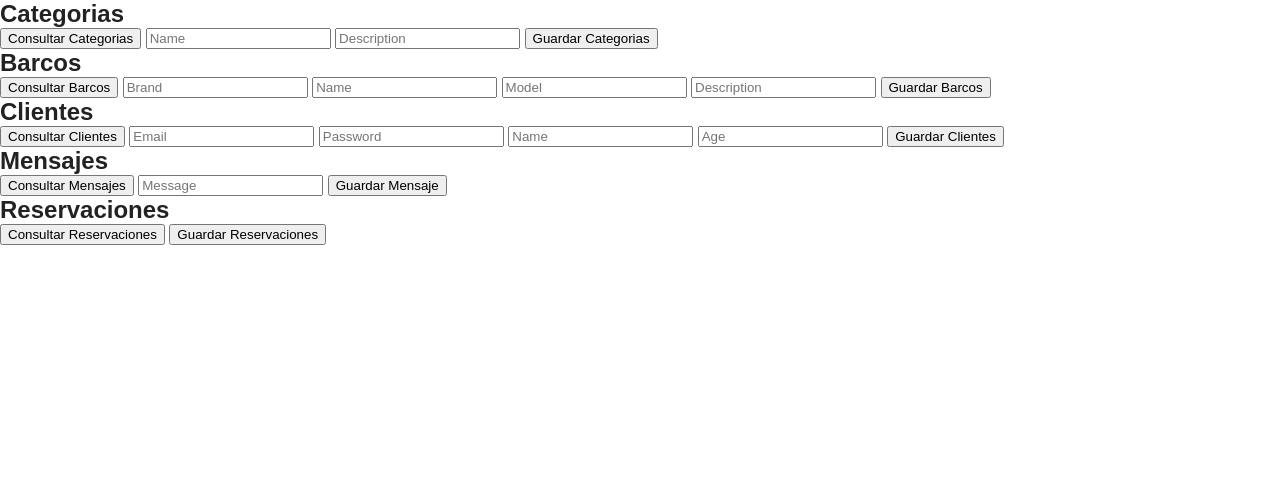
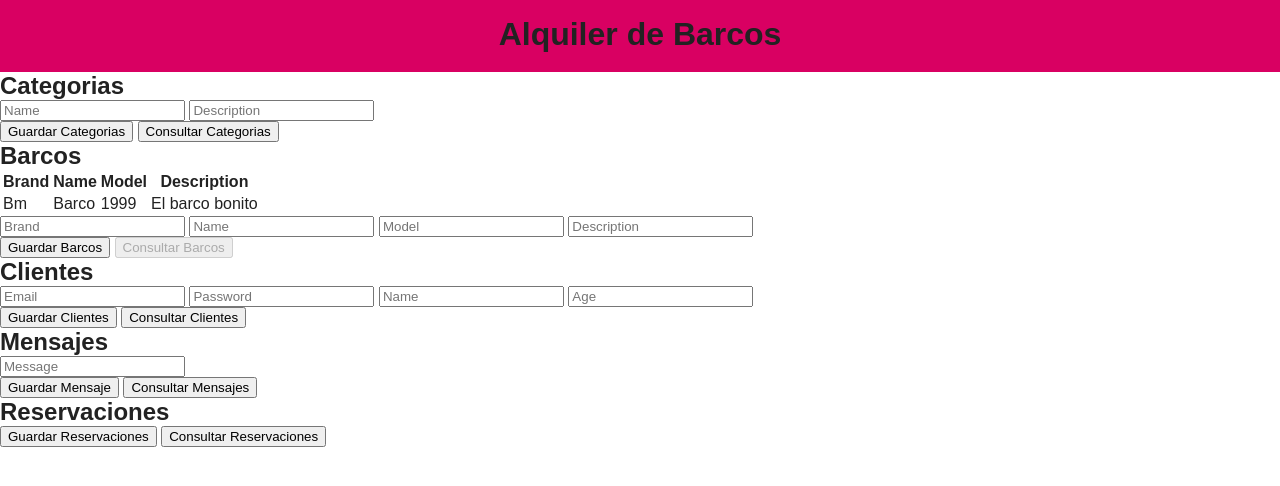
Before and after one commit to MigueCode/FrontendReto3, a plain HTML site: page index.html in a window 1280 px wide. Both pictures are taken after a click on the button "Consultar Barcos". Drawn offline with Linux system fonts and the light colour scheme.

Commit message:
Esta es la logica de la consulta a barcos, funcionando bien

```diff
--- a/css/index.css
+++ b/css/index.css
@@ -44,9 +44,19 @@ body {
 h1 {
   margin: 0;
   font-size: 2rem;
+  text-align: center;
+  /* display: inline; */
+  /* vertical-align: middle; */
+  padding-top: 1rem;
 }
 
 h2 {
   margin: 0;
   font-size: 1.5rem;
 }
+
+/* ------------ESTILOS DE LA CABECERA------------ */
+.cabecera {
+  height: 4.5rem;
+  background-color: var(--first-color);
+}
--- a/index.html
+++ b/index.html
@@ -9,35 +9,92 @@
 </head>
 
 <body>
+  <header class="cabecera">
+    <h1>Alquiler de Barcos</h1>
+  </header>
+
+  <!-- CATEGORIAS -->
   <h2>Categorias</h2>
-  <button id="category-get">Consultar Categorias</button>
+  <div class="inputs">
     <input type="text" placeholder="Name">
     <input type="text" placeholder="Description">
+  </div>
+  <div class="buttons">
     <button id="category-save">Guardar Categorias</button>
+    <button id="category-get">Consultar Categorias</button>
+  </div>
+
+  <!-- BARCOS -->
   <h2>Barcos</h2>
-  <button id="boat-get">Consultar Barcos</button>
+  <!-- AQUI SE PINTARA MEDIANTE JS LA TABLA QUE TRAE LA CONSULTA DE LOS BARCOS -->
+  <div id="tablaBarcosDiv"></div>
+  <template id="tablaBarcos">
+    <table>
+      <thead>
+        <tr>
+          <th>Brand</th>
+          <th>Name</th>
+          <th>Model</th>
+          <th>Description</th>
+        </tr>
+      </thead>
+      <tbody>
+        <tr>
+          <td class="brand"></td>
+          <td class="name"></td>
+          <td class="model"></td>
+          <td class="description"></td>
+        </tr>
+      </tbody>
+    </table>
+  </template>
+
+  <!-- LOS INPUTS DE EL REGISTRO DE BARCOS -->
+  <div class="inputs">
     <input type="text" placeholder="Brand">
     <input type="text" placeholder="Name">
     <input type="number" placeholder="Model">
     <input type="text" placeholder="Description">
+  </div>
+  <div class="buttons">
     <button id="boat-save">Guardar Barcos</button>
+    <button id="boat-get">Consultar Barcos</button>
+  </div>
+
+  <!-- CLIENTES -->
   <h2>Clientes</h2>
-  <button id="client-get">Consultar Clientes</button>
+  <div class="inputs">
+
     <input type="email" placeholder="Email">
     <input type="password" placeholder="Password">
     <input type="text" placeholder="Name">
     <input type="number" placeholder="Age">
+  </div>
+  <div class="buttons">
+
     <button id="client-save">Guardar Clientes</button>
+    <button id="client-get">Consultar Clientes</button>
+  </div>
   <h2>Mensajes</h2>
+  <div class="inputs">
+
+    <input type="text" placeholder="Message">
+  </div>
+  <div class="buttons">
+
+    <button id="message-save">Guardar Mensaje</button>
     <button id="message-get">Consultar Mensajes</button>
-  <input type="text" placeholder="Message">
-  <button id="message-save">Guardar Mensaje</button>
+  </div>
   <h2>Reservaciones</h2>
+  <div class="inputs"></div>
+  <div class="buttons">
+
+    <button id="reservation-save">Guardar Reservaciones</button>
     <button id="reservation-get">Consultar Reservaciones</button>
-  <button id="reservation-save">Guardar Reservaciones</button>
+  </div>
 
 
-  <script src="./js/index.js"></script>
+  <script src="./js/index.js" type="module"></script>
 </body>
 
 </html>
--- /dev/null
+++ b/js/barcos.js
@@ -0,0 +1,30 @@
+const render = data => {
+
+  const $d = document,
+           $tablaBarcos = $d.getElementById("tablaBarcos").content,
+           $tablaFragment = $d.createDocumentFragment(),
+           $tablaBarcosDiv = $d.getElementById("tablaBarcosDiv")
+
+  data.forEach(element => {
+    console.log(element)
+
+    $tablaBarcos.querySelector(".brand").textContent = element.brand
+    $tablaBarcos.querySelector(".name").textContent = element.name
+    $tablaBarcos.querySelector(".model").textContent = element.model
+    $tablaBarcos.querySelector(".description").textContent = element.description
+
+    let clone = $d.importNode($tablaBarcos, true)
+
+    $tablaFragment.appendChild(clone)
+
+  });
+
+$tablaBarcosDiv.appendChild($tablaFragment)
+}
+
+export const getBarcos = () => {
+
+  fetch("./js/barcos.json")
+  .then(response => response.json())
+  .then(data => render(data));
+}
--- /dev/null
+++ b/js/barcos.json
@@ -0,0 +1,9 @@
+[
+  {
+     "id": 1,
+      "brand": "Bm",
+      "name": "Barco",
+      "model": 1999,
+      "description": "El barco bonito"
+   }
+]
--- a/js/index.js
+++ b/js/index.js
@@ -1,3 +1,6 @@
+// Importacion de modulos
+import { getBarcos } from "./barcos.js";
+
 // Variable del Document
 const $d = document
 
@@ -14,3 +17,21 @@ const $guardarCategorias = $d.getElementById("category-save"),
          $guardarClientes = $d.getElementById("client-save"),
          $guardarMensajes = $d.getElementById("message-save"),
          $guardarReservaciones = $d.getElementById("reservation-save")
+
+// Agregamos los eventos de los botones
+
+$d.addEventListener("click", e => {
+
+  if(e.target === $consultarBarcos) {
+  getBarcos()
+  console.log(e.target)
+  e.target.setAttribute("disabled","true")
+  }
+
+  if(e.target === $consultarCategorias) {
+  getCategorias()
+  console.log(e.target)
+  e.target.setAttribute("disabled","true")
+  }
+
+})
```
Also changed, not shown: js/categorias.json (added, +7 -0 lines). Lines whose indentation alone changed are shown as unchanged.
